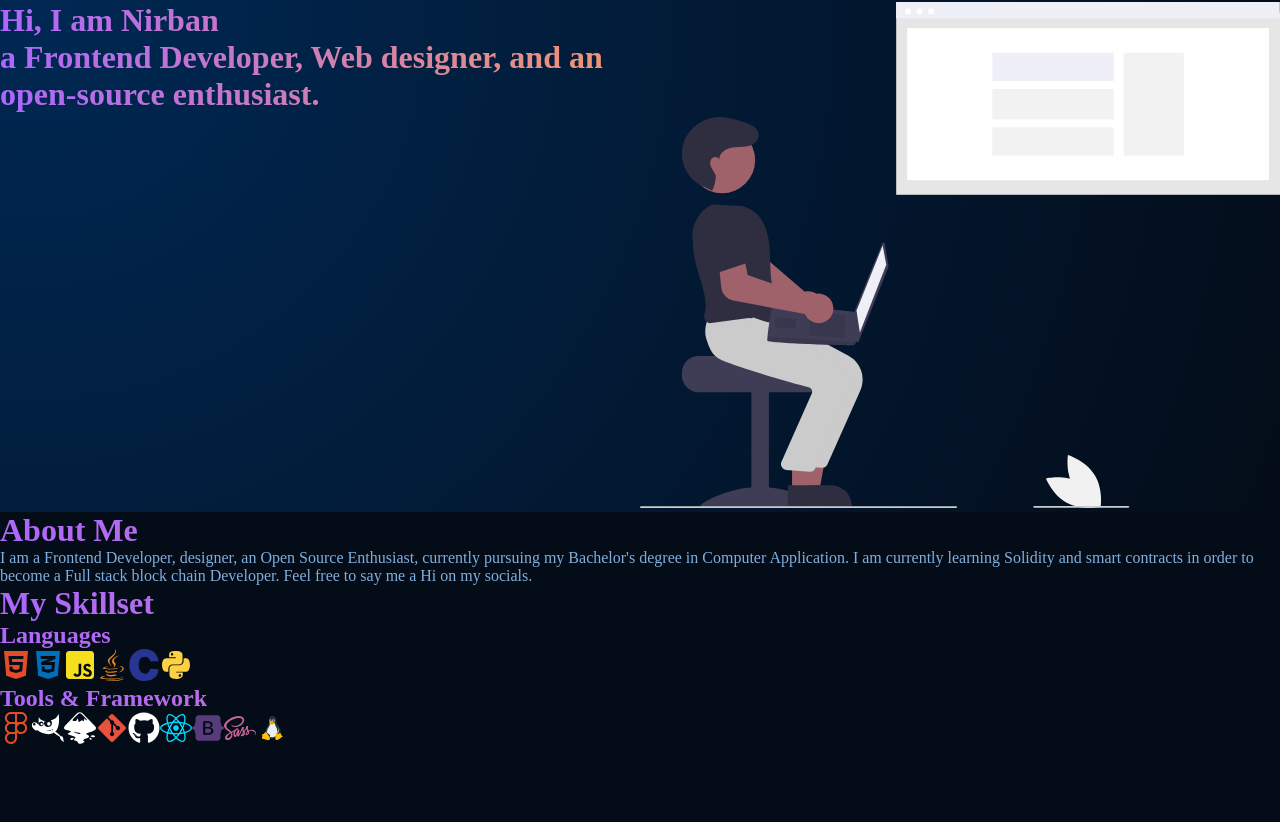
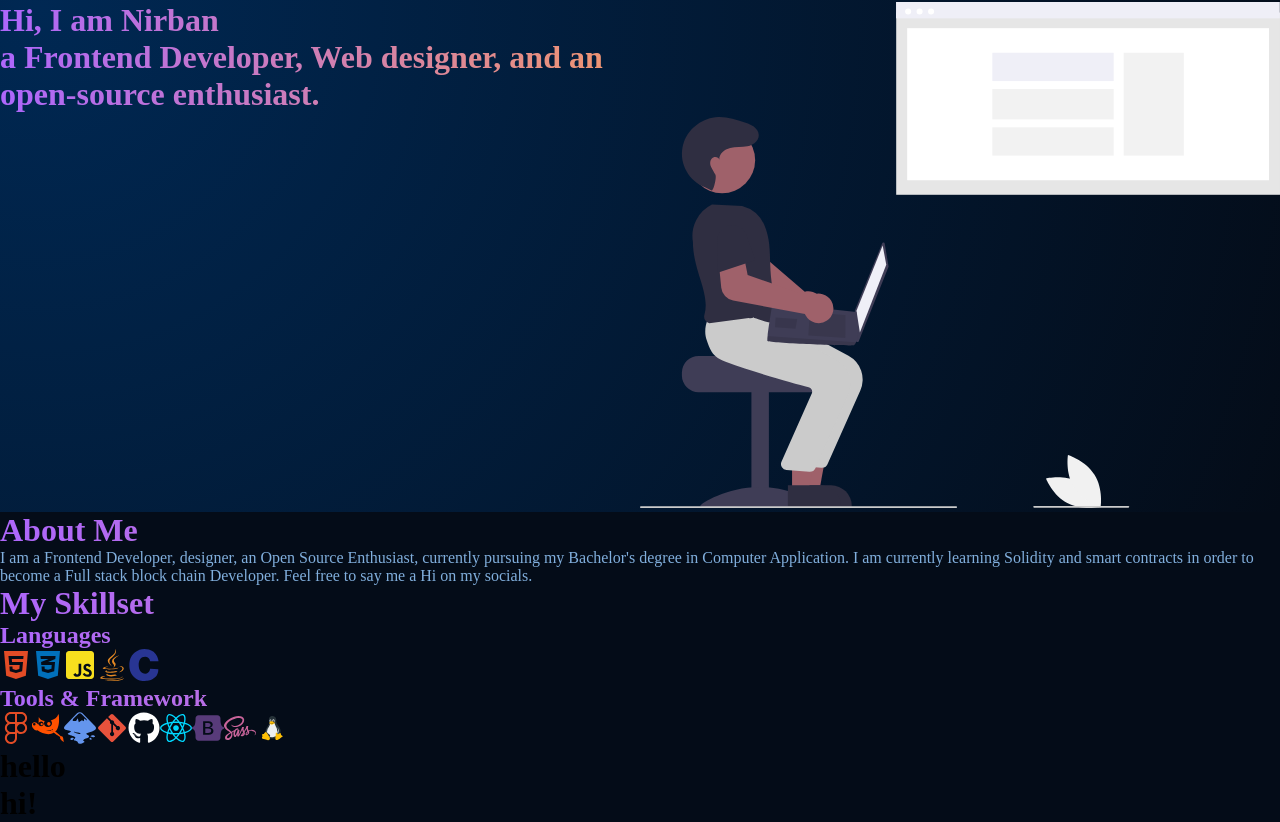
Before and after one commit to nirban256/personal_website, a React (Create React App) app: page / in a window 1280 px wide. Shown: the part 158-980 px from the top of the page. Before the commit the page ends 906 px from the top, so only its background shows below. Built offline with nearby package versions, Linux system fonts and the light colour scheme.

Commit message:
created projects and contact components

```diff
--- a/src/App.js
+++ b/src/App.js
@@ -1,6 +1,6 @@
 import React from "react";
 import './App.css'
-import { Navbar, Header, About, Skills } from './components'
+import { Navbar, Header, About, Skills, Projects, Contact } from './components'
 
 function App() {
   return (
@@ -11,6 +11,8 @@ function App() {
       </div>
       <About />
       <Skills />
+      <Projects />
+      <Contact />
     </div>
   );
 }
--- /dev/null
+++ b/src/components/Contact.jsx
@@ -0,0 +1,9 @@
+import React from "react";
+
+const Contact = () => {
+    return (
+        <h1>hi!</h1>
+    )
+}
+
+export default Contact;
--- /dev/null
+++ b/src/components/Projects.jsx
@@ -0,0 +1,9 @@
+import React from "react";
+
+const Projects = () => {
+    return (
+        <h1>hello</h1>
+    )
+}
+
+export default Projects;
--- a/src/components/Skills.jsx
+++ b/src/components/Skills.jsx
@@ -1,5 +1,5 @@
 import React from "react";
-import { FaHtml5, FaCss3Alt, FaJsSquare, FaJava, FaPython, FaFigma, FaGitAlt, FaGithub, FaReact, FaSass } from "react-icons/fa";
+import { FaHtml5, FaCss3Alt, FaJsSquare, FaJava, FaFigma, FaGitAlt, FaGithub, FaReact, FaSass } from "react-icons/fa";
 import { SiGimp, SiInkscape, SiC, SiBootstrap } from "react-icons/si"
 import { FcLinux } from "react-icons/fc";
 
@@ -15,15 +15,14 @@ const Skills = () => {
                     <span><FaJsSquare size="2em" color="#f7df1e" aria-hidden="true" /></span>
                     <span><FaJava size="2em" color="#e58923" aria-hidden="true" /></span>
                     <span><SiC size="2em" color="#283593" aria-hidden="true" /></span>
-                    <span><FaPython size="2em" color="#fed142" aria-hidden="true" /></span>
                 </div>
             </div>
             <div className="tools gradient_text">
                 <h2>Tools & Framework</h2>
                 <div className="box_2">
                     <span><FaFigma size="2em" color="#e34c26" aria-hidden="true" /></span>
-                    <span><SiGimp size="2em" color="#fff" aria-hidden="true" /></span>
-                    <span><SiInkscape size="2em" color="#fff" aria-hidden="true" /></span>
+                    <span><SiGimp size="2em" color="rgb(255, 81, 0)" aria-hidden="true" /></span>
+                    <span><SiInkscape size="2em" color="cornflowerblue" aria-hidden="true" /></span>
                     <span><FaGitAlt size="2em" color="#e8523c" aria-hidden="true" /></span>
                     <span><FaGithub size="2em" color="#fff" aria-hidden="true" /></span>
                     <span><FaReact size="2em" color="#00d8ff" aria-hidden="true" /></span>
--- a/src/components/index.js
+++ b/src/components/index.js
@@ -2,3 +2,5 @@ export { default as Navbar } from './Navbar';
 export { default as Header } from './Header';
 export { default as About } from './About';
 export { default as Skills } from './Skills';
+export { default as Projects } from './Projects';
+export { default as Contact } from './Contact';
```
